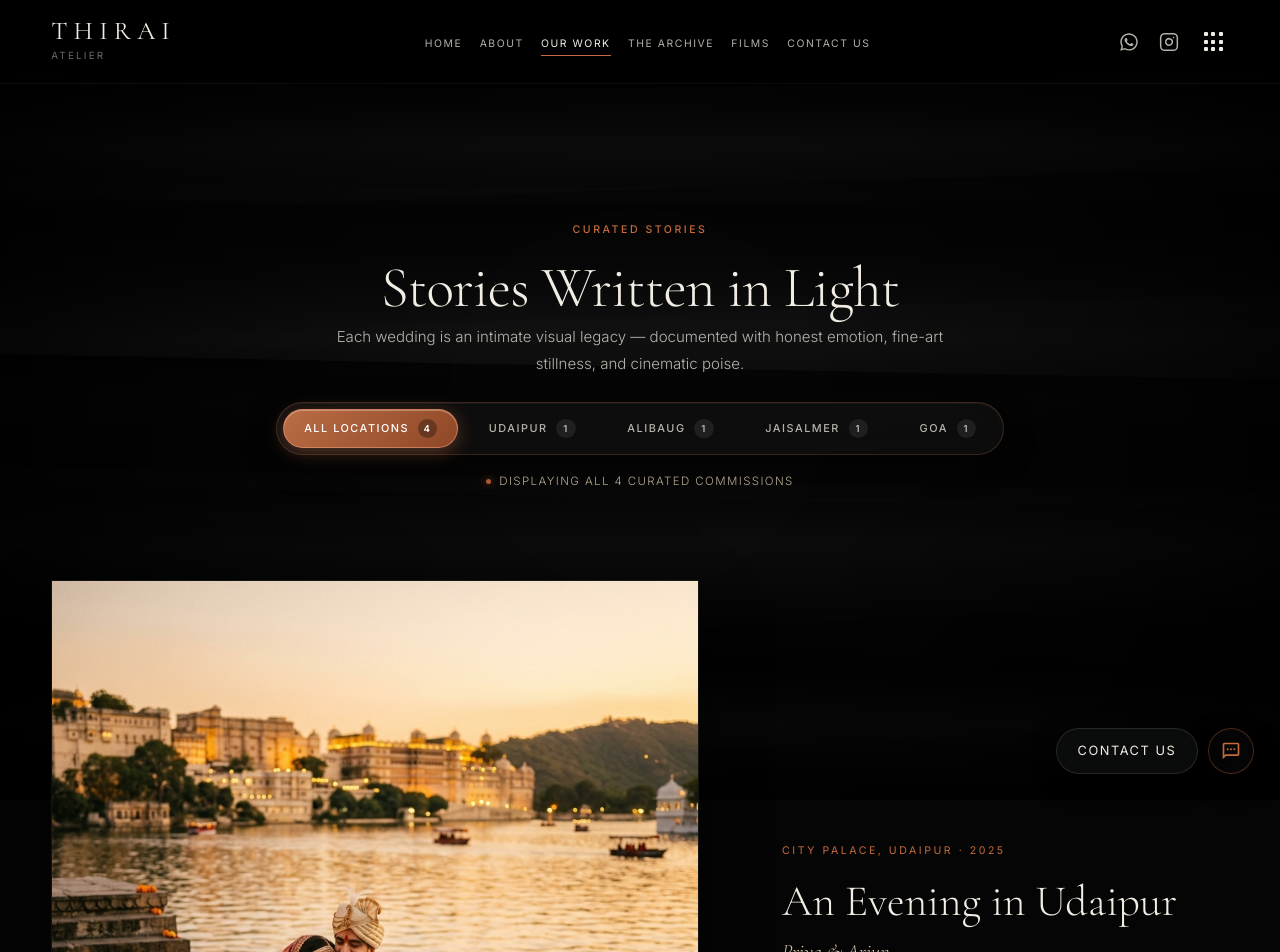
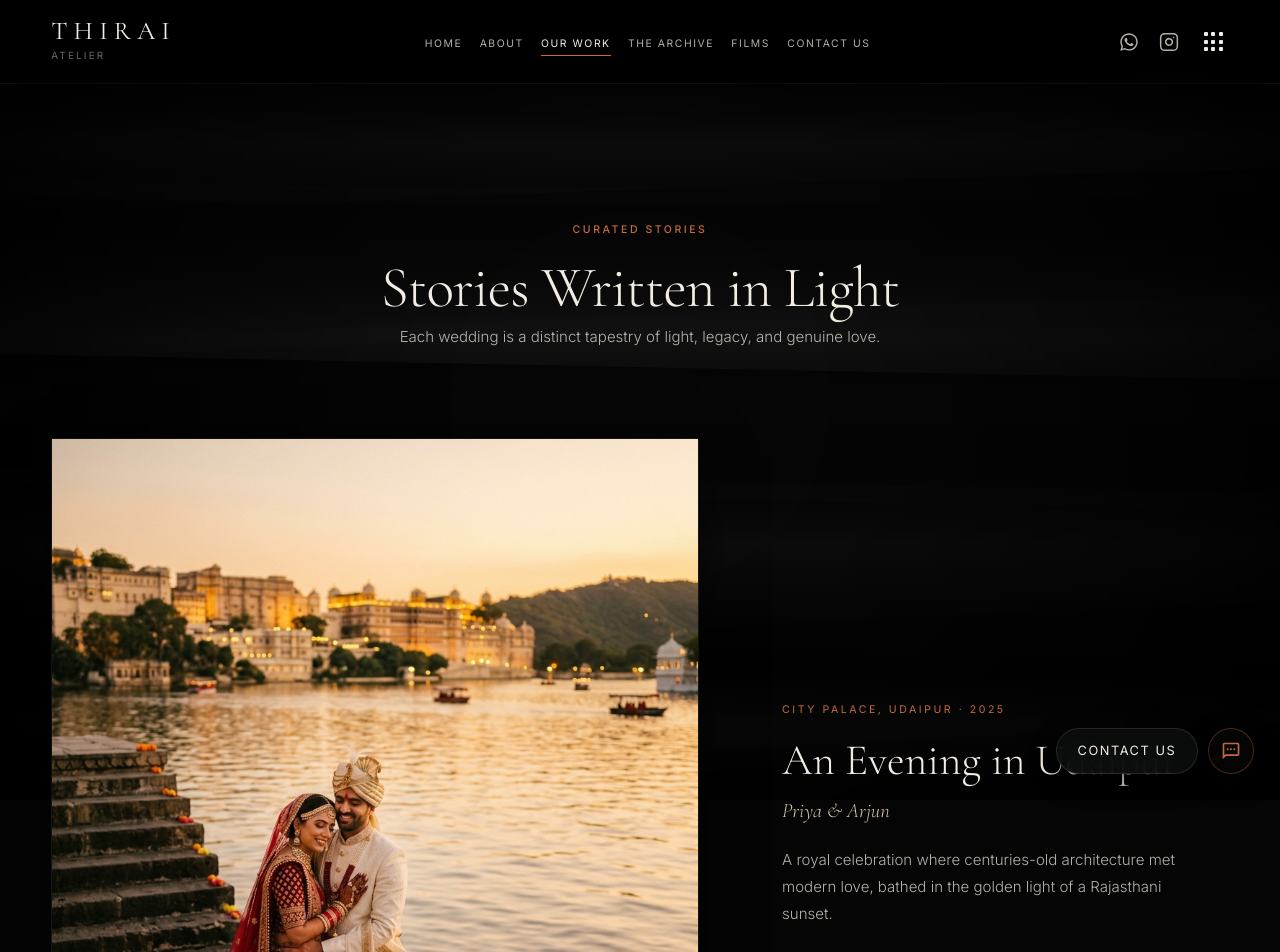
Before and after one commit to vishalcodes404/Thirai, a Next.js app: page /work in a window 1280 px wide. Shown: the top 952 px of the page. Built offline with nearby package versions, Linux system fonts and the light colour scheme.

Commit message:
Remove category buttons from Our Work page

```diff
--- a/app/work/page.js
+++ b/app/work/page.js
@@ -1,99 +1,27 @@
 'use client';
-import { useState, useMemo } from 'react';
 import Link from 'next/link';
 import useScrollReveal from '@/hooks/useScrollReveal';
 import { SITE } from '@/lib/siteData';
 
-const CATEGORIES = [
-  { id: 'all', label: 'All Locations', tag: 'Global Archive' },
-  { id: 'udaipur', label: 'Udaipur', tag: 'City Palace & Heritage' },
-  { id: 'alibaug', label: 'Alibaug', tag: 'Monsoon Coast' },
-  { id: 'jaisalmer', label: 'Jaisalmer', tag: 'Golden Fort' },
-  { id: 'goa', label: 'Goa', tag: 'Arabian Sea Shore' },
-];
-
 export default function WorkPage() {
-  const [activeFilter, setActiveFilter] = useState('all');
-  useScrollReveal([activeFilter]);
-
-  const filteredProjects = useMemo(() => {
-    if (activeFilter === 'all') return SITE.projects;
-    return SITE.projects.filter((p) =>
-      p.location.toLowerCase().includes(activeFilter.toLowerCase())
-    );
-  }, [activeFilter]);
-
-  const currentCategory = CATEGORIES.find((c) => c.id === activeFilter) || CATEGORIES[0];
+  useScrollReveal();
 
   return (
     <main style={{ paddingTop: '7rem' }}>
-      <section className="section" aria-label="Selected Commissions Portfolio">
+      <section className="section" aria-label="Portfolio">
         <div className="container">
-          <div className="work__header reveal visible">
+          <div className="work__header reveal">
             <span className="eyebrow">Curated Stories</span>
             <h1 className="heading-lg">Stories Written in Light</h1>
-            <p className="body-text" style={{ margin: '0 auto 1.5rem', textAlign: 'center', maxWidth: '620px' }}>
-              Each wedding is an intimate visual legacy — documented with honest emotion, fine-art stillness, and cinematic poise.
+            <p className="body-text" style={{ margin: '0 auto 2rem', textAlign: 'center' }}>
+              Each wedding is a distinct tapestry of light, legacy, and genuine love.
             </p>
-
-            {/* Professional Luxury Category Filter Navigation */}
-            <div className="work-filter-wrapper">
-              <nav className="work-filter-bar" role="tablist" aria-label="Filter stories by wedding destination">
-                {CATEGORIES.map((cat) => {
-                  const count = cat.id === 'all'
-                    ? SITE.projects.length
-                    : SITE.projects.filter(p => p.location.toLowerCase().includes(cat.id)).length;
-                  const isActive = activeFilter === cat.id;
-
-                  return (
-                    <button
-                      key={cat.id}
-                      role="tab"
-                      id={`tab-${cat.id}`}
-                      aria-selected={isActive}
-                      aria-controls="work-projects-grid"
-                      type="button"
-                      onClick={() => setActiveFilter(cat.id)}
-                      className={`work-filter-btn ${isActive ? 'is-active' : ''}`}
-                    >
-                      <span>{cat.label}</span>
-                      <span className="work-filter-badge" aria-label={`${count} stories`}>
-                        {count}
-                      </span>
-                    </button>
-                  );
-                })}
-              </nav>
-
-              <div className="work-filter-status" aria-live="polite">
-                <span className="work-filter-status-dot" aria-hidden="true" />
-                <span>
-                  {activeFilter === 'all'
-                    ? `Displaying all ${filteredProjects.length} curated commissions`
-                    : `Displaying ${filteredProjects.length} commission from ${currentCategory.label} (${currentCategory.tag})`}
-                </span>
-              </div>
-            </div>
           </div>
 
-          <div
-            id="work-projects-grid"
-            role="region"
-            aria-label="Filtered portfolio stories"
-            className="work__projects"
-            style={{ marginTop: 'var(--sp-xl)' }}
-          >
-            {filteredProjects.map((project, idx) => (
-              <article
-                key={`${project.id}-${activeFilter}`}
-                className="project is-card-visible visible"
-                style={{ animationDelay: `${idx * 0.08}s` }}
-              >
-                <Link
-                  href={`/work/${project.id}`}
-                  className={`project__image project__image--${project.layout}`}
-                  aria-label={`View story: ${project.title}`}
-                >
+          <div className="work__projects" style={{ marginTop: 'var(--sp-xl)' }}>
+            {SITE.projects.map((project) => (
+              <article key={project.id} className="project reveal visible">
+                <Link href={`/work/${project.id}`} className={`project__image project__image--${project.layout}`}>
                   {/* eslint-disable-next-line @next/next/no-img-element */}
                   <img
                     src={project.coverImage}
@@ -120,21 +48,6 @@ export default function WorkPage() {
                 </div>
               </article>
             ))}
-
-            {filteredProjects.length === 0 && (
-              <div style={{ textAlign: 'center', padding: '4rem 1rem', color: 'var(--clr-text-muted)' }}>
-                <p style={{ fontFamily: 'var(--ff-serif)', fontSize: 'var(--fs-h3)', marginBottom: '1rem' }}>
-                  No stories found for this location yet.
-                </p>
-                <button
-                  type="button"
-                  onClick={() => setActiveFilter('all')}
-                  className="btn btn--outline"
-                >
-                  View All Locations
-                </button>
-              </div>
-            )}
           </div>
         </div>
       </section>
```
